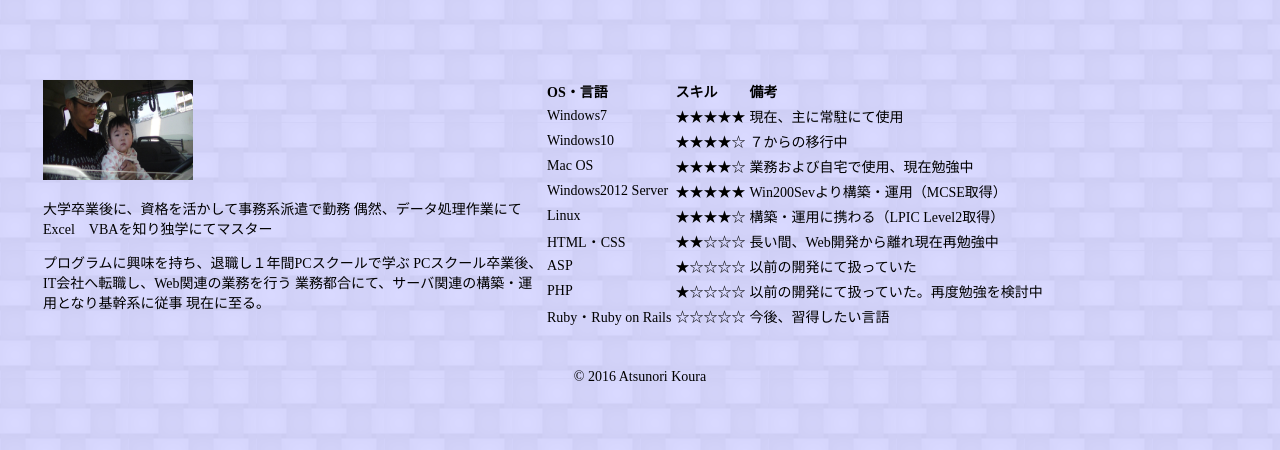
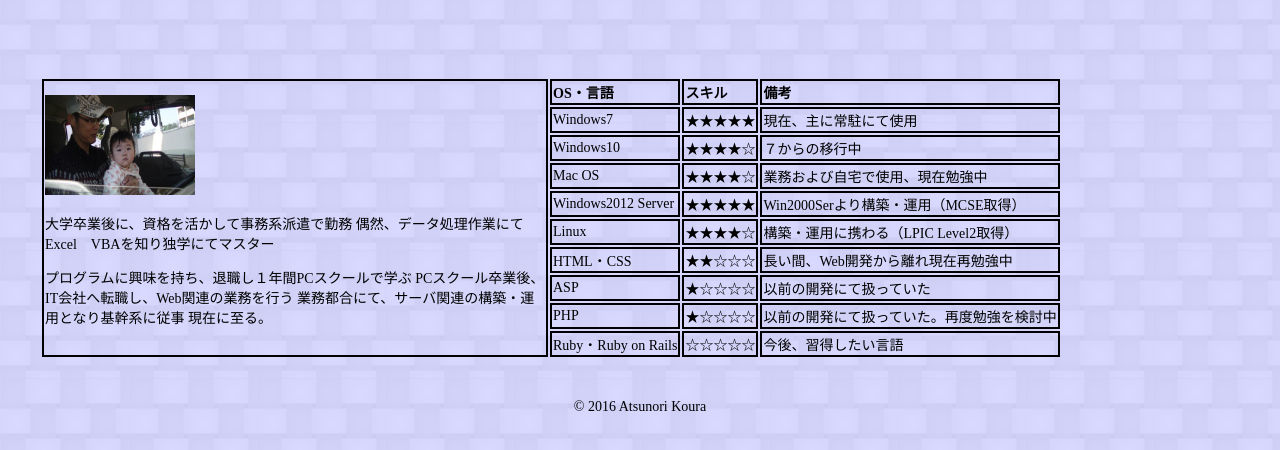
Before and after one commit to KouraAtsunori/KouraAtsunori.github.io, a plain HTML site: page port_profile.html in a window 1280 px wide. Shown: the part 262-712 px from the top of the page. Drawn offline with Linux system fonts and the light colour scheme.

Commit message:
20161130_3

```diff
--- a/port.css
+++ b/port.css
@@ -63,6 +63,7 @@ nav ul li a.selected{
 /* select関連のスタイル */
 .port_block {
     margin: 40px;
+    float: center;
 
 }
 
@@ -79,9 +80,9 @@ nav ul li a.selected{
     color: #008000;
 }
 
-#table_c {
-    float: center;
-    border: 1px;
+#table_c table,td,th {
+    border: 2px #000 solid;
+
 }
 
 #td_w {
--- a/port_profile.html
+++ b/port_profile.html
@@ -55,7 +55,7 @@
                             <tr>
                                 <td>Windows2012 Server</td>
                                 <td>★★★★★</td>
-                                <td>Win200Sevより構築・運用（MCSE取得）</td>
+                                <td>Win2000Serより構築・運用（MCSE取得）</td>
                             </tr>
                             <tr>
                                 <td>Linux</td>
```
